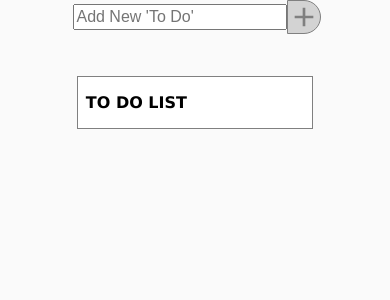
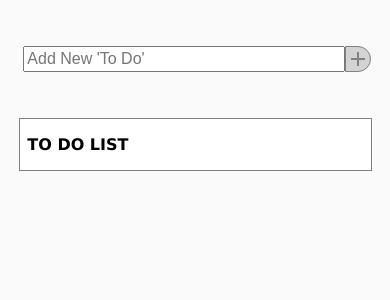
Before and after one commit to jam-n-3/To-Do-List, a React (Create React App) app: page / in a window 390 px wide. Shown: the top 300 px of the page. Built offline with nearby package versions, Linux system fonts and the light colour scheme.

Commit message:
transformed into a dynamic website

```diff
--- a/src/App.css
+++ b/src/App.css
@@ -11,6 +11,7 @@
   display: flex;
   align-items: center;
   justify-content: center;
+  margin-top: 5vh;
 }
 
 .textIn {
@@ -59,7 +60,12 @@
 }
 
 .text {
+  flex: 1;
   margin-left: 2vw;
+}
+
+.icons {
+
 }
 
 .edit {
@@ -70,7 +76,6 @@
 }
 
 .delete {
-  margin-left: 1vw;
   margin-right: 2vw;
   font-size: 150%;
   cursor: pointer;
@@ -85,3 +90,17 @@
 .bottom {
   min-height: 10vh;
 }
+
+@media only screen and (max-width: 1000px) {
+  #addBar {width: 80vw;}
+  .add {font-size: 28px;}
+  #heading {width: 80vw;}
+  .entry {width: 80vw;}
+}
+
+@media only screen and (max-width: 700px) {
+  #addBar {width: 90vw;}
+  .add {font-size: 24px;}
+  #heading {width: 90vw;}
+  .entry {width: 90vw;}
+}
--- a/src/TODOList.js
+++ b/src/TODOList.js
@@ -37,8 +37,8 @@ class TODOList extends React.Component {
                         <div className={'entry'}>
                             <input className={'textEdit'} value={this.state.newVal} onChange={this.edit}
                                onKeyDown={(e)=>this.keyEdit(e, obj)} autoFocus />
-                            <MdCheck className={'edit'} color={'green'} onClick={()=>this.stopEditing(obj)} />
-                            <MdClose className={'delete'} color={'red'} onClick={this.cancelEdit} />
+                           <MdCheck className={'edit'} color={'green'} onClick={()=>this.stopEditing(obj)} />
+                           <MdClose className={'delete'} color={'red'} onClick={this.cancelEdit} />
                         </div>
                         :
                         <div className={'entry'}>
```
